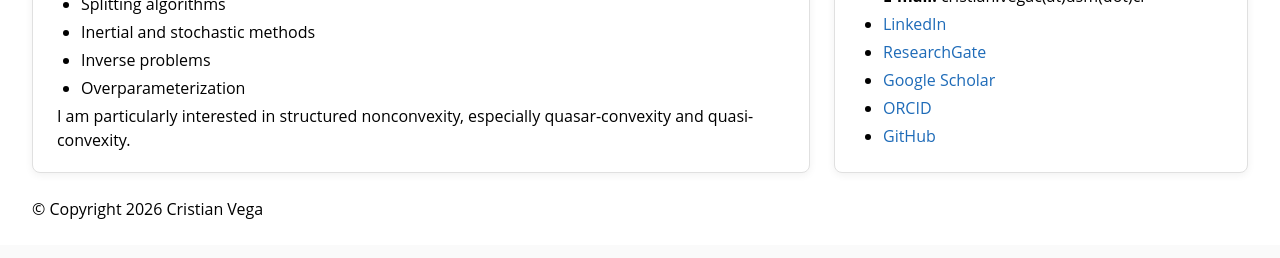
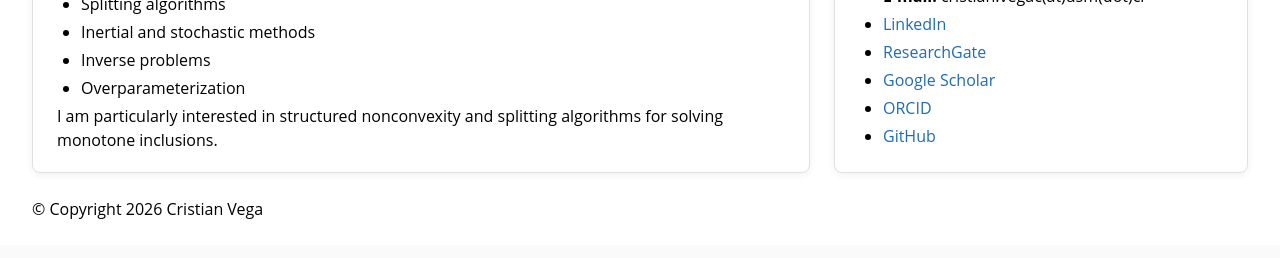
Before and after one commit to cristianvega1995/cristianvega1995.github.io, a Jekyll site: the page index.html, which Jekyll copies as it is, in a window 1280 px wide. Shown: the part 562-820 px from the top of the page. Built offline with Jekyll 4.4.1, drawn with Linux system fonts in a browser that asks for light colours.

Commit message:
Update research interests in index.html

```diff
--- a/index.html
+++ b/index.html
@@ -315,7 +315,7 @@
                 <li>Inverse problems</li>
                 <li>Overparameterization</li>
             </ul>
-            I am particularly interested in structured nonconvexity, especially quasar-convexity and quasi-convexity.
+            I am particularly interested in structured nonconvexity and splitting algorithms for solving monotone inclusions.
         </div>
 
         <!-- Contact box -->
```
